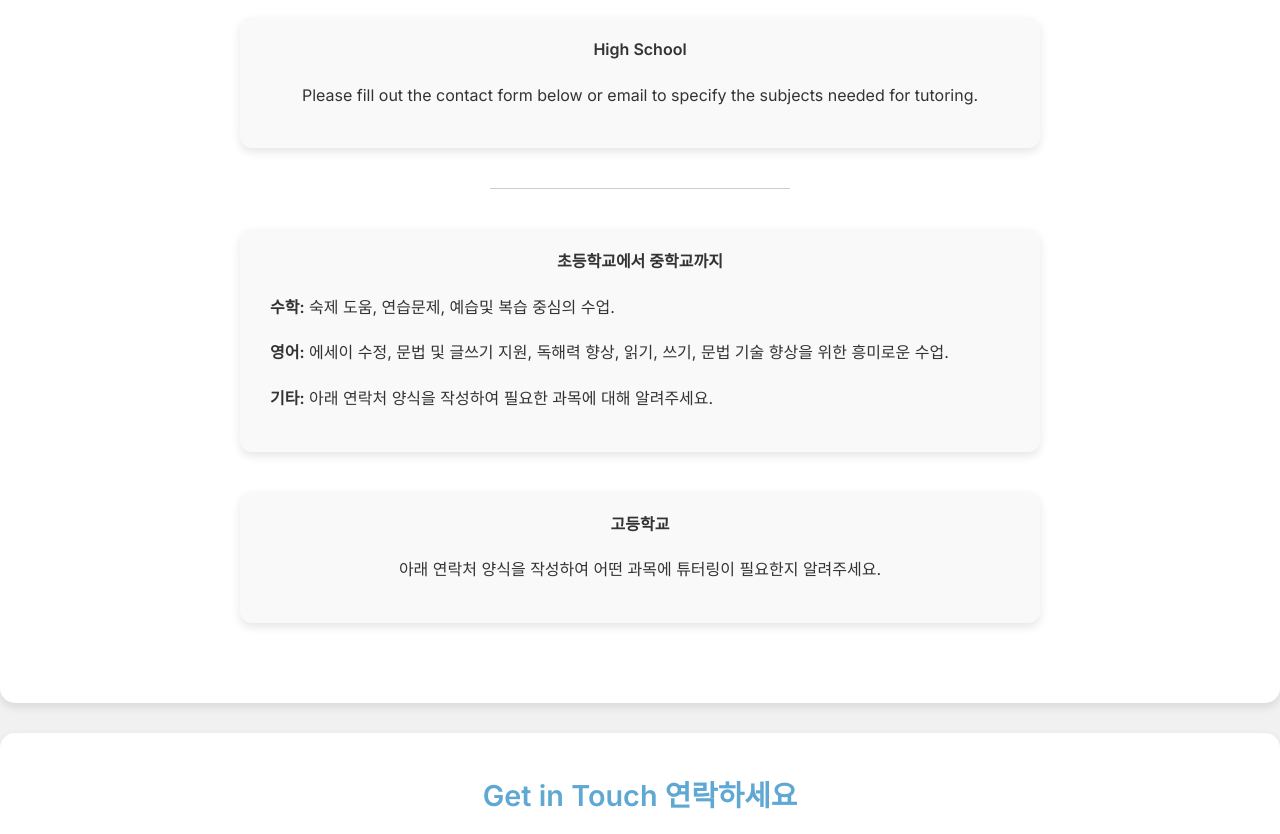
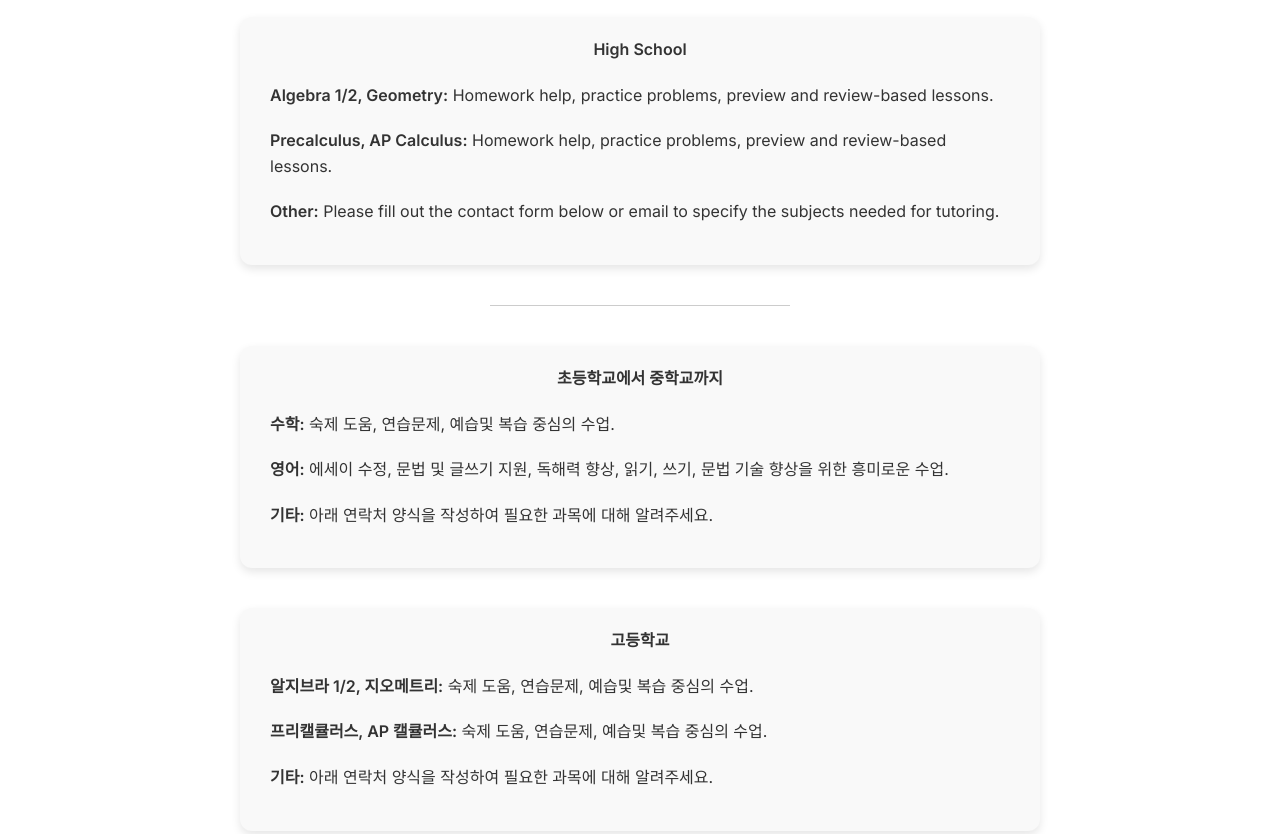
Before and after one commit to ElliotJang/my-website, a plain HTML site: page index.html in a window 1280 px wide. Shown: the part 1780-2614 px from the top of the page. Drawn offline with Linux system fonts and the light colour scheme.

Commit message:
Update index.html

```diff
--- a/index.html
+++ b/index.html
@@ -62,7 +62,9 @@
       </ul>
       <ul class="boxed-section">
         <p style="text-align: center;"><strong>High School</strong></p>
-        <p style="text-align: center;">Please fill out the contact form below or email to specify the subjects needed for tutoring.</p>
+        <p><strong>Algebra 1/2, Geometry:</strong> Homework help, practice problems, preview and review-based lessons.</p>
+        <p><strong>Precalculus, AP Calculus:</strong> Homework help, practice problems, preview and review-based lessons.</p>
+        <p><strong>Other:</strong> Please fill out the contact form below or email to specify the subjects needed for tutoring.</p>
       </ul>
 
       <hr style="width: 300px; margin: 30px auto; border: none; border-top: 1px solid #ccc;">
@@ -76,7 +78,9 @@
       </ul>
       <ul class="boxed-section">
         <p style="text-align: center;"><strong>고등학교</strong></p>
-        <p style="text-align: center;">아래 연락처 양식을 작성하여 어떤 과목에 튜터링이 필요한지 알려주세요.</p>
+        <p><strong>알지브라 1/2, 지오메트리:</strong> 숙제 도움, 연습문제, 예습및 복습 중심의 수업.</p>
+        <p><strong>프리캘큘러스, AP 캘큘러스:</strong> 숙제 도움, 연습문제, 예습및 복습 중심의 수업.</p>
+        <p><strong>기타:</strong> 아래 연락처 양식을 작성하여 필요한 과목에 대해 알려주세요.</p>
       </ul>
     </div>
   </section>
```
